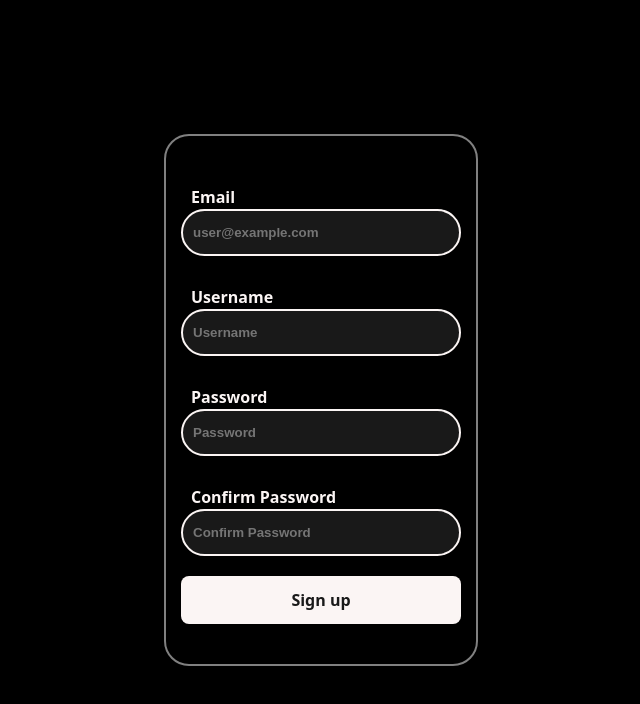
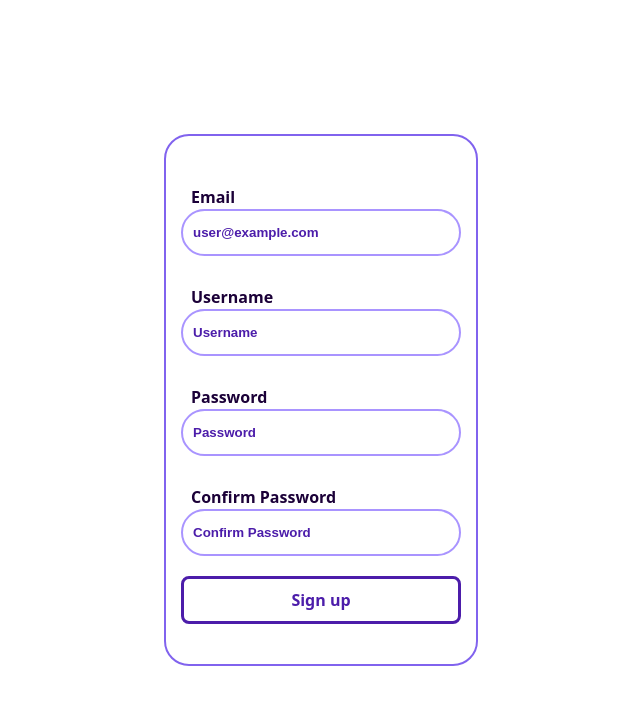
Before and after one commit to Freeze3780/card-game-site, a React (Vite) app: page /register in a window 1280 px wide. Shown: the top 704 px of the page, without its empty margins (319-959 px from the left). Built offline with nearby package versions, Linux system fonts and the light colour scheme; no server answers.

Commit message:
Major styling overhaul

```diff
--- a/src/Components/A/A.module.css
+++ b/src/Components/A/A.module.css
@@ -7,5 +7,5 @@
 }
 
 .link:hover {
-  	text-decoration: underline var(--accent-color);
+  	text-decoration: underline var(--text);
 }
--- a/src/Components/Button/Button.module.css
+++ b/src/Components/Button/Button.module.css
@@ -1,24 +1,20 @@
 .button {
 	border-radius: 8px;
-  border: 3px solid transparent;
 	padding: 0.6em 1.2em;
 	margin: 10px 0px;
 	font-size: 1em;
 	font-weight: bolder;
 	font-family: inherit;
 	cursor: pointer;
-  transition: border-color 0.25s;
+	transition: 0.5s;
 
 	width: 100%;
-  background-color: var(--light-color);
-  color: var(--dark-color);
+	border: 3px solid var(--primary);
+	color: var(--primary);
+	background-color: var(--bg-dark);
 }
 
-.button:focus,
-.button:hover {
-  border-color: var(--accent-color);
+.button:focus, .button:hover {
+	color: var(--secondary);
+	background-color: var(--primary);
 }
-.button:focus,
-.button:focus-visible {
-  outline: none;
-}
--- a/src/Components/Input/Input.module.css
+++ b/src/Components/Input/Input.module.css
@@ -4,43 +4,45 @@
 		"label info"
 		"input input";
 	align-items: end;
-
 	padding: 0px;
 	margin: 10px 0px;
-	/* border: 1px rgba(0, 255, 0, 0.5) solid; */
 	min-height: 10vh;
 }
 
 .label {
 	grid-area: label;
-	/* border: 1px rgba(255, 0, 0, 0.5) solid; */
 	font-weight: bold;
 	padding-left: 10px;
+
+	color: var(--text);
 }
+
 .input {
 	grid-area: input;
-	border: 2px var(--light-color) solid;
+	border: 2px var(--border-muted) solid;
 	border-radius: 25px;
 	padding: 10px;
-	background-color: var(--dark-color);
-
+	background-color: var(--bg-dark);
+	color: var(--text);
 	font-weight: bold;
 	width: 20vw;
 	height: 50%;
 
   	transition: 0.35s;
 }
-.input:hover,
-.input:focus {
-	background-color: var(--light-color);
-	color: var(--dark-color);
-	border-color: var(--accent-color);
+.input:hover, .input:focus {
+	background-color: var(--bg-light);
+	border-color: var(--highlight);
 }
+.input::placeholder {
+	color: var(--text-muted);
+}
+
 .info{
-	/* border: 1px rgba(0, 0, 255, 0.5) solid; */
 	grid-area: info;
 	display: inline;
 	margin: 0;
+	padding-right: 10px;
 	text-align: right;
 	font-size: 0.875rem;
 }
--- a/src/Components/Input/Input.tsx
+++ b/src/Components/Input/Input.tsx
@@ -13,9 +13,6 @@ type props = {
 };
 
 export default function Input({ value, label, type, placeholder, onChange, ref, info, infoClass }: props) {
-	if (typeof infoClass !== "string"){
-		infoClass = "correct"
-	}
 	return (
 		<div className={styles.container}>
 			<label className={styles.label}>{label}</label>
--- a/src/Pages/login.tsx
+++ b/src/Pages/login.tsx
@@ -1,6 +1,5 @@
-import { useState } from 'react';
+import { useState, useEffect } from 'react';
 import { verifyPassword } from "../../utils/password.ts";
-import type { User } from "../../utils/types.ts";
 
 import A from '../Components/A/A.tsx';
 import Input from '../Components/Input/Input.tsx';
@@ -16,46 +15,53 @@ export default function LoginPage() {
 	const [password, setPassword] = useState("");
 	const [passwordInfo, setPasswordInfo] = useState("");
 
+	useEffect(() => {
+		setEmailInfo("");
+		setPasswordInfo("");
+	}, [email, password]);
+
 	function emailChangeHandler(e: React.ChangeEvent<HTMLInputElement>) {
 		setEmail(e.target.value);
-		// console.log(email);
 	}
 
 	function passwordChangeHandler(e: React.ChangeEvent<HTMLInputElement>) {
 		setPassword(e.target.value);
-		// console.log(password);
 	}
 
 	async function submitHandler(e: React.FormEvent<HTMLFormElement>) {
 		e.preventDefault();
-		const { data, error } = await supabase
+
+		setEmailInfo("");
+		setPasswordInfo("");
+		if ([email, password].includes("")){
+			setEmailInfo("All Fields are Requiered");
+			return false;
+		}
+
+		const { data } = await supabase
 			.from("users")
 			.select()
 			.eq("email", email)
-		if (error) console.error(error);
-		else console.log(data);
+			.single();
 
-		setEmailInfo("");
 		if (data === null){
-			setEmailInfo("Email not registered");
+			setEmailInfo("Email Not Registered");
 			return false;
 		}
 
-		setPasswordInfo("");
-		const user: User = {...data[0]};
-		if (await verifyPassword(password, user.password)){
+		if (await verifyPassword(password, data.password)){
 			return true;
 		}else {
-			setPasswordInfo("Wrong Password");
+			setPasswordInfo("Incorrect Password");
 			return false;
 		}
 	}
 
 	return (
 		<div className='flex-centered-container'>
-			<form className="form-container" onSubmit={submitHandler}>
-				<Input value={email} onChange={emailChangeHandler} label="Email" type="email" placeholder="user@example.com" info={emailInfo} infoClass='wrong' />
-				<Input value={password} onChange={passwordChangeHandler} label="Password" type="password" info={passwordInfo} infoClass='wrong' />
+			<form className="column-card" onSubmit={submitHandler}>
+				<Input value={email} onChange={emailChangeHandler} label="Email" type="email" placeholder="user@example.com" info={emailInfo} infoClass='danger-text' />
+				<Input value={password} onChange={passwordChangeHandler} label="Password" type="password" info={passwordInfo} infoClass='danger-text' />
 				<A to='#' text="Forgot your password?" />
 				<Button>Login</Button>
 				<A to="/register" text="Don't have an account? Sign up"/>
--- a/src/Pages/register.tsx
+++ b/src/Pages/register.tsx
@@ -25,8 +25,8 @@ export default function RegisterPage() {
 		if (passwordRef.current && confirmPasswordRef.current){
 			if (password !== confirmPassword && password !== "" && confirmPassword !== ""){
 				setPasswordInfo("These Field must match");
-				passwordRef.current.style.borderColor = "crimson";
-				confirmPasswordRef.current.style.borderColor = "crimson";
+				passwordRef.current.style.borderColor = "var(--danger)";
+				confirmPasswordRef.current.style.borderColor = "var(--danger)";
 			} else {
 				setPasswordInfo("");
 				passwordRef.current.style.borderColor = "";
@@ -34,6 +34,12 @@ export default function RegisterPage() {
 			}
 		}
 	}, [password, confirmPassword]);
+
+	// * Remove errors when values are changed
+	useEffect(() => {
+		setEmailInfo("");
+		setNameInfo("");
+	}, [email, name]);
 
 	function emailChangeHandler(e: React.ChangeEvent<HTMLInputElement>) {
 		setEmail(e.target.value)
@@ -54,7 +60,11 @@ export default function RegisterPage() {
 	async function submitHandler(e: React.FormEvent<HTMLFormElement>) {
 		e.preventDefault();
 
+		setEmailInfo("");
+		setNameInfo("");
+		setPasswordInfo("");
 		if ([email, name, password, confirmPassword].includes("")){
+			setEmailInfo("All Fields are Requiered");
 			return false;
 		}
 
@@ -114,21 +124,21 @@ export default function RegisterPage() {
 
 	return (
 		<div className="flex-centered-container">
-			<form className="form-container" onSubmit={submitHandler}>
+			<form className="column-card" onSubmit={submitHandler}>
 				<Input label="Email"
 					value={email}
 					type="email"
 					placeholder="user@example.com"
 					onChange={emailChangeHandler}
 					info={emailInfo}
-					infoClass="wrong"
+					infoClass="danger-text"
 				/>
 				<Input label="Username"
 					type="text"
 					onChange={nameChangeHandler}
 					value={name}
 					info={nameInfo}
-					infoClass="wrong"
+					infoClass="danger-text"
 				/>
 				<Input label="Password"
 					type="password"
@@ -136,7 +146,7 @@ export default function RegisterPage() {
 					onChange={passwordChangeHandler}
 					value={password}
 					info={passwordInfo}
-					infoClass="wrong"
+					infoClass="danger-text"
 				/>
 				<Input label="Confirm Password"
 					type="password"
@@ -144,7 +154,7 @@ export default function RegisterPage() {
 					onChange={confirmPasswordChangeHandler}
 					value={confirmPassword}
 					info={passwordInfo}
-					infoClass="wrong"
+					infoClass="danger-text"
 				/>
 				<Button>Sign up</Button>
 			</form>
--- a/src/index.css
+++ b/src/index.css
@@ -4,25 +4,49 @@
 	font-weight: 400;
 
 	color-scheme: light dark;
-	color: var(--light-color);
-	background-color: black;
 
-	font-synthesis: none;
-	text-rendering: optimizeLegibility;
-	-webkit-font-smoothing: antialiased;
-	-moz-osx-font-smoothing: grayscale;
-
-	/* Color Variables */
-	--dark-color: #191919;
-	--light-color: hsl(15, 50%, 97%);
-	--accent-color: blueviolet;
-	--correct-color: hsl(103, 45%, 47%);
-	--wrong-color: crimson;
-	/* --useful-color: rgb(55, 0, 255); */
+	/* Colors */
+	--bg-dark: hsl(224 0% 1%);
+	--bg: hsl(224 0% 6%);
+	--bg-light: hsl(224 0% 9%);
+	--bg-gradient: linear-gradient(0deg, var(--bg), var(--bg-light));
+	--text: hsl(224 0% 95%);
+	--text-muted: hsl(224 0% 69%);
+	/* -------------------------- */
+	--highlight: hsl(224 0% 39%);
+	--border: hsl(224 0% 28%);
+	--border-muted: hsl(224 0% 18%);
+	/* -------------------------- */
+	--primary: hsl(263 73% 38%);
+	--secondary: hsl(259 56% 64%);
+	/* -------------------------- */
+	--danger: hsl(7 100% 66%);
+	--warning: hsl(53 100% 21%);
+	--success: hsl(162 100% 22%);
+	--info: hsl(217 100% 70%);
+}
+@media (prefers-color-scheme: light){
+	:root {
+		--bg-dark: hsl(246 100% 100%);
+		--bg: hsl(246 100% 100%);
+		--bg-light: hsl(246 100% 100%);
+		--text: hsl(269 100% 11%);
+		--text-muted: hsl(260 71% 39%);
+		--highlight: hsl(249 100% 100%);
+		--border: hsl(253 80% 66%);
+		--border-muted: hsl(252 100% 79%);
+		--primary: hsl(260 71% 39%);
+		--secondary: hsl(56 100% 6%);
+		--danger: hsl(4 99% 37%);
+		--warning: hsl(50 100% 12%);
+		--success: hsl(159 100% 9%);
+		--info: hsl(215 95% 42%);
+	}
 }
 
 body {
 	margin: 0;
+	background-color: var(--bg-dark);
 }
 
 /* ------------- Global Styles ------------- */
@@ -34,17 +58,26 @@ body {
 	height: 100vh;
 }
 
-.form-container {
-	border: 2px gray solid;
+.column-card {
+	border: 2px var(--border) solid;
 	border-radius: 25px;
 	padding: 30px 15px;
 	display: flex;
 	flex-direction: column;
+	/* background: var(--bg-dark); */
+	background: var(--bg-gradient);
 }
 
-.correct {
-	color: var(--correct-color);
+.success-text {
+	color: var(--success);
 }
-.wrong {
-	color: var(--wrong-color);
+.success-bg {
+	background-color: var(--success);
 }
+
+.danger-text {
+	color: var(--danger);
+}
+.danger-bg {
+	background-color: var(--danger);
+}
```
Lines whose indentation alone changed are shown as unchanged.
